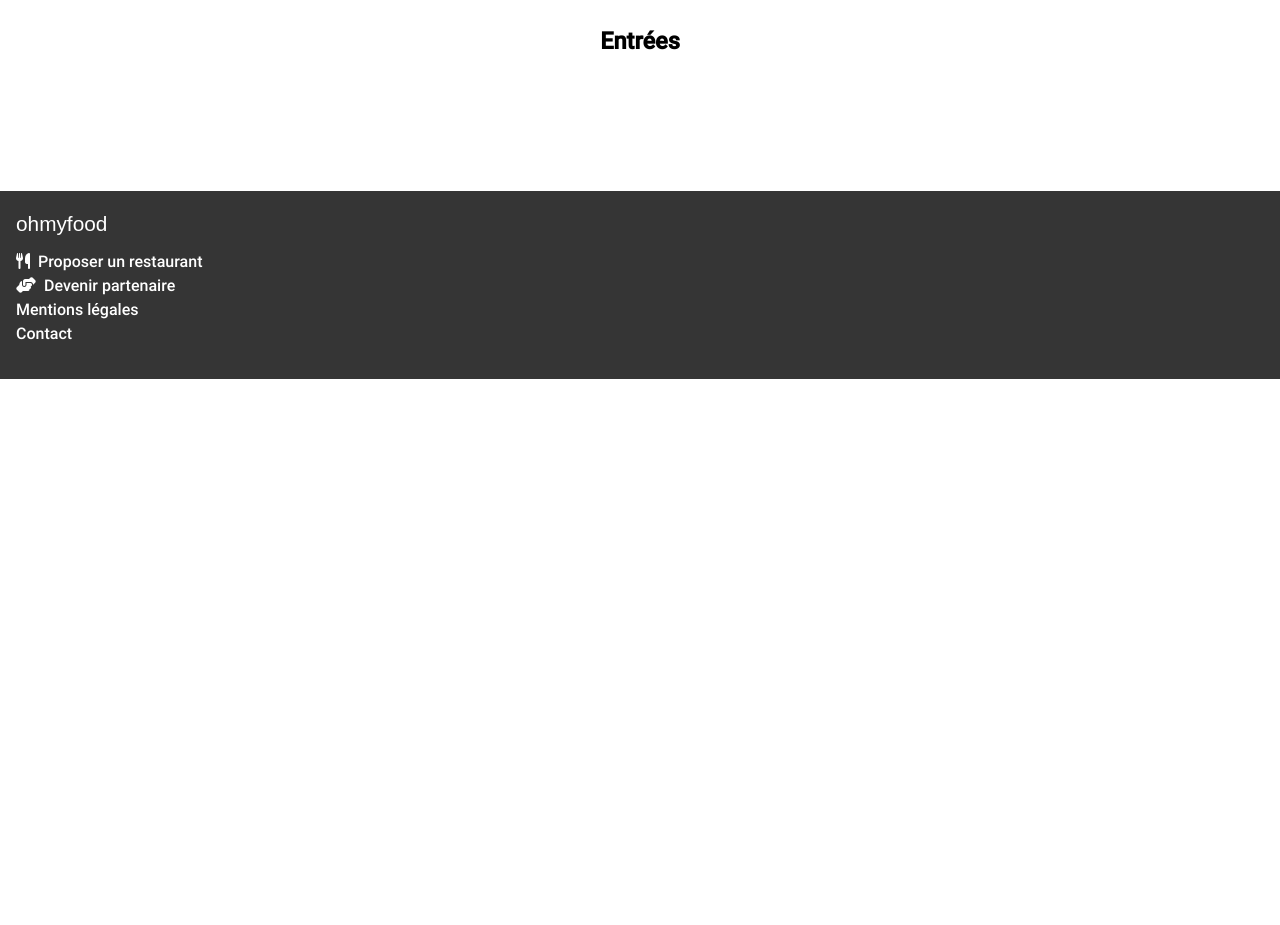
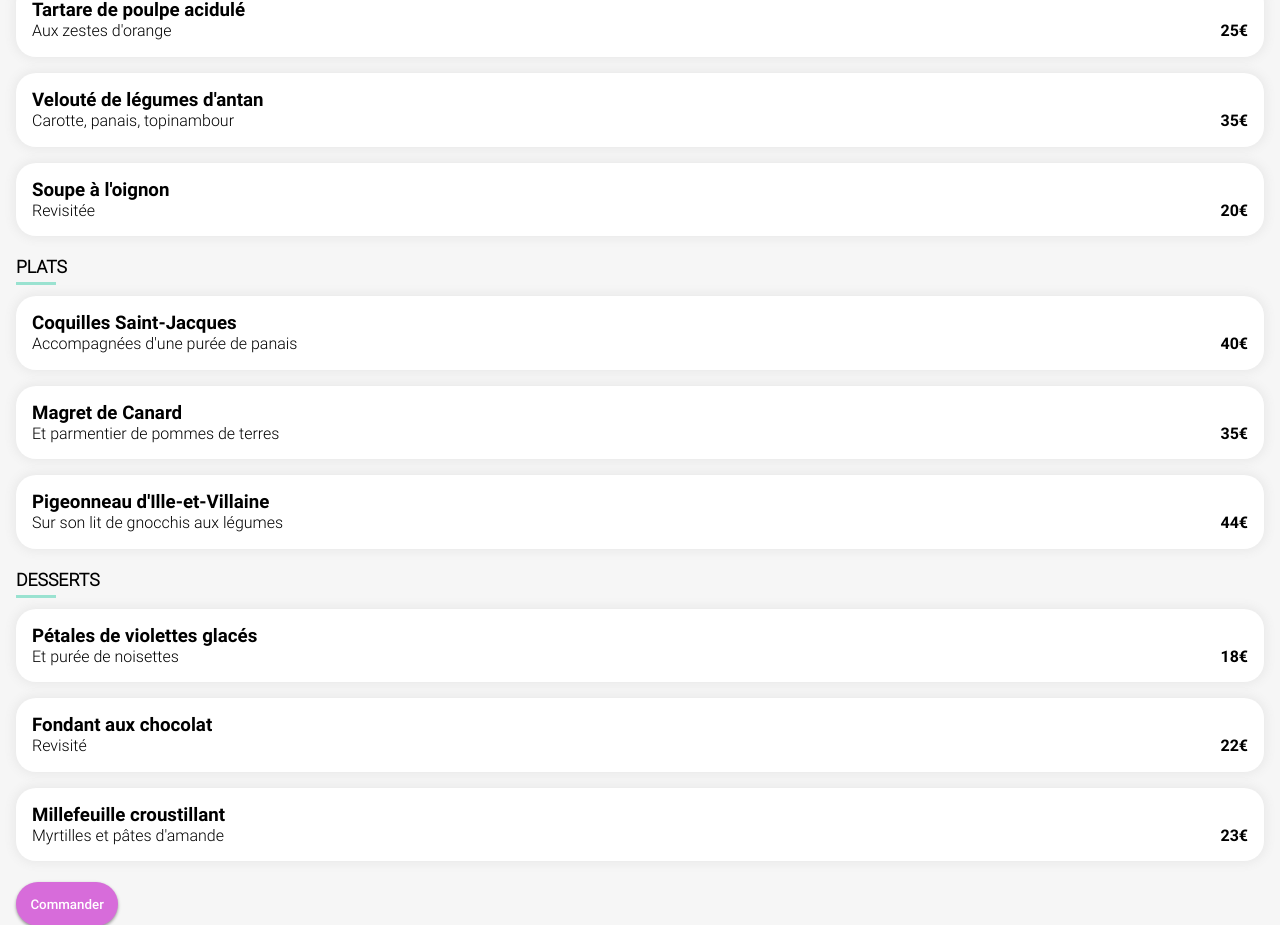
Before and after one commit to alxsandre/AlexandreForet_3_15032021, a plain HTML site: page html/menu_francaise.html in a window 1280 px wide. Shown: the part 1007-1932 px from the top of the page. Before the commit the page ends 1386 px from the top, so only its background shows below. Drawn offline with Linux system fonts and the light colour scheme; a web font is replaced by a local one.

Commit message:
WIP: page menu almost done

```diff
--- a/html/menu_francaise.html
+++ b/html/menu_francaise.html
@@ -21,16 +21,121 @@
             alt="À la française">
     </header>
 
-    <section>
-        <h1 class="title__menu">À la française</h1>
-        <section>
-            <h2>Entrées</h2>
+    <section class="menu">
+        <div class="block__line">
+            <h1 class="menu__title">À la française</h1>
+            <i class="far fa-heart"></i>
+        </div>
+        <section class="plat">
+            <h2 class="plat__title">Entrées</h2>
+            <div class="plat__description">
+
+                <div class="block__plat">
+                    <h3>Tartare de poulpe acidulé</h3>
+                    <div class="block__line">
+                        <p class="plat__detail">Aux zestes d'orange</p>
+                        <p class="plat__price">25€</p>
+                    </div>
+                </div>
+            </div>
+
+            <div class="plat__description">
+
+                <div class="block__plat">
+                    <h3>Velouté de légumes d'antan</h3>
+                    <div class="block__line">
+                        <p class="plat__detail">Carotte, panais, topinambour</p>
+                        <p class="plat__price">35€</p>
+                    </div>
+                </div>
+            </div>
+
+            <div class="plat__description">
+
+                <div class="block__plat">
+                    <h3>Soupe à l'oignon</h3>
+                    <div class="block__line">
+                        <p class="plat__detail">Revisitée</p>
+                        <p class="plat__price">20€</p>
+                    </div>
+                </div>
+            </div>
         </section>
+
+        <section class="plat">
+            <h2 class="plat__title">Plats</h2>
+            <div class="plat__description">
+
+                <div class="block__plat">
+                    <h3>Coquilles Saint-Jacques</h3>
+                    <div class="block__line">
+                        <p class="plat__detail">Accompagnées d'une purée de panais</p>
+                        <p class="plat__price">40€</p>
+                    </div>
+                </div>
+            </div>
+
+            <div class="plat__description">
+
+                <div class="block__plat">
+                    <h3>Magret de Canard</h3>
+                    <div class="block__line">
+                        <p class="plat__detail">Et parmentier de pommes de terres</p>
+                        <p class="plat__price">35€</p>
+                    </div>
+                </div>
+            </div>
+
+            <div class="plat__description">
+
+                <div class="block__plat">
+                    <h3>Pigeonneau d'Ille-et-Villaine</h3>
+                    <div class="block__line">
+                        <p class="plat__detail">Sur son lit de gnocchis aux légumes</p>
+                        <p class="plat__price">44€</p>
+                    </div>
+                </div>
+            </div>
+        </section>
+
+        <section class="plat">
+            <h2 class="plat__title">Desserts</h2>
+            <div class="plat__description">
+
+                <div class="block__plat">
+                    <h3>Pétales de violettes glacés</h3>
+                    <div class="block__line">
+                        <p class="plat__detail">Et purée de noisettes</p>
+                        <p class="plat__price">18€</p>
+                    </div>
+                </div>
+            </div>
+
+            <div class="plat__description">
+
+                <div class="block__plat">
+                    <h3>Fondant aux chocolat</h3>
+                    <div class="block__line">
+                        <p class="plat__detail">Revisité</p>
+                        <p class="plat__price">22€</p>
+                    </div>
+                </div>
+            </div>
+
+            <div class="plat__description">
+
+                <div class="block__plat">
+                    <h3>Millefeuille croustillant</h3>
+                    <div class="block__line">
+                        <p class="plat__detail">Myrtilles et pâtes d'amande</p>
+                        <p class="plat__price">23€</p>
+                    </div>
+                </div>
+            </div>
+        </section>
+        <button class="btn">Commander</button>
     </section>
-    <section>
 
-
-    </section>
     <footer class="footer">
         <span class="footer__logo">ohmyfood</span>
         <ul>
--- a/sass/1-helpers/_variables.scss
+++ b/sass/1-helpers/_variables.scss
@@ -1,6 +1,6 @@
 $primary: #9356DC;
 $secondary: #FF79DA;
-$tertiary: #99E2D0;
+$green: #99E2D0;
 $light-grey: #F6F6F6;
 $grey: #EAEAEA;
 $blue: #D76CDA;
--- a/sass/3-basics/_buttons.scss
+++ b/sass/3-basics/_buttons.scss
@@ -0,0 +1,10 @@
+.btn {
+    font-family: "Roboto-medium", Arial, Helvetica;
+    border: 0;
+    color: white;
+    background-color: $blue;
+    border-radius: 2rem;
+    padding: .9rem;
+    box-shadow: 0 .1rem 0.2rem rgba(0, 0, 0, 0.4);
+    margin: 1.3rem 0 2rem 0;
+}
--- a/sass/5-modules/_title.scss
+++ /dev/null
@@ -1,9 +0,0 @@
-.title__menu {
-    font-family: "Shrikhand", Arial, Helvetica;
-    bottom: 0;
-    background-color: $grey;
-    text-align: center;
-    width: 100%;
-    padding: .42rem;
-    border-radius: 30px 30px 0 0;
-}
--- a/sass/6-pages.scss/_accueil.scss
+++ b/sass/6-pages.scss/_accueil.scss
@@ -69,21 +69,12 @@ header {
             text-align: center;
         }
 
-        &__button {
-            font-family: "Roboto-medium", Arial, Helvetica;
-            border: 0;
-            color: white;
-            background-color: $blue;
-            border-radius: 2rem;
-            padding: .9rem;
-            box-shadow: 0 .1rem 0.2rem rgba(0, 0, 0, 0.4);
-            margin: 1.3rem 0 2rem 0;
-        }
+
     }
 }
 
 
-section {
+.section__accueil {
     display: flex;
     flex-wrap: wrap;
     margin: 2.5rem 1rem 2.5rem 1rem;
@@ -96,7 +87,7 @@ section {
     }
 }
 
-.section--fonctionnement {
+.section__accueil--fonctionnement {
     .button {
         display: flex;
         flex-direction: row;
--- /dev/null
+++ b/sass/6-pages.scss/_menu.scss
@@ -0,0 +1,89 @@
+.menu {
+    border-radius: 30px 30px 0 0;
+    background-color: $light-grey;
+    top: -40px;
+    position: relative;
+    padding: 0 1rem 0 1rem;
+
+    &__title {
+        font-family: "Shrikhand", Arial, Helvetica;
+        font-size: 1.9rem;
+        padding: .42rem;
+        padding-top: 1rem;
+        font-weight: normal;
+    }
+}
+
+.block__line {
+    display: flex;
+    align-items: center;
+    justify-content: space-between;
+    width: 100%;
+}
+
+.plat {
+    padding-top: 1.3rem;
+
+    &__title {
+        font-family: "Roboto-Light", Arial, Helvetica;
+        color: black;
+        text-transform: uppercase;
+        font-size: 1.1rem;
+
+        &::after {
+            display: block;
+            position: relative;
+            content: "";
+            top: 5px;
+            width: 40px;
+            height: 3px;
+            background-color: $green;
+        }
+    }
+
+    &__description {
+        background-color: white;
+        border-radius: 20px;
+
+        margin-top: 1rem;
+        box-shadow: 0px 0px 10px 3px $grey;
+        cursor: pointer;
+        display: flex;
+        position: relative;
+        align-items: center;
+        overflow: hidden;
+        height: 100%;
+
+        h3 {
+            font-family: "Roboto-Bold", Arial, Helvetica;
+        }
+
+        .plat__detail {
+            font-family: "Roboto-Light", Arial, Helvetica;
+        }
+
+        .plat__price {
+            font-family: "Roboto-Bold", Arial, Helvetica;
+        }
+
+        .block__plat {
+            width: 100%;
+            padding: 1rem;
+            height: 4.6rem;
+        }
+
+        &:hover::after {
+            font-family: "Font Awesome 5 Free";
+            font-weight: 900;
+            font-size: 1.3rem;
+            content: "\f058";
+            background-color: $green;
+            color: white;
+            height: 4.6rem;
+            width: 25%;
+            display: flex;
+            align-items: center;
+            justify-content: center;
+        }
+    }
+}
--- a/sass/main.scss
+++ b/sass/main.scss
@@ -4,6 +4,7 @@
 @import "2-tools/fonts";
 
 // 3-basics
+@import "3-basics/buttons";
 @import "3-basics/images";
 
 // 4 - LAYOUT
@@ -11,7 +12,8 @@
 @import "4-layout/footer";
 
 // 5 - LAYOUT
-@import "5-modules/title";
+
 
 // 6 - PAGES
 @import "6-pages.scss/accueil";
+@import "6-pages.scss/menu"
```
Also changed, not shown: accueil.html (+3 -3 lines), main.css, 1 other file.
